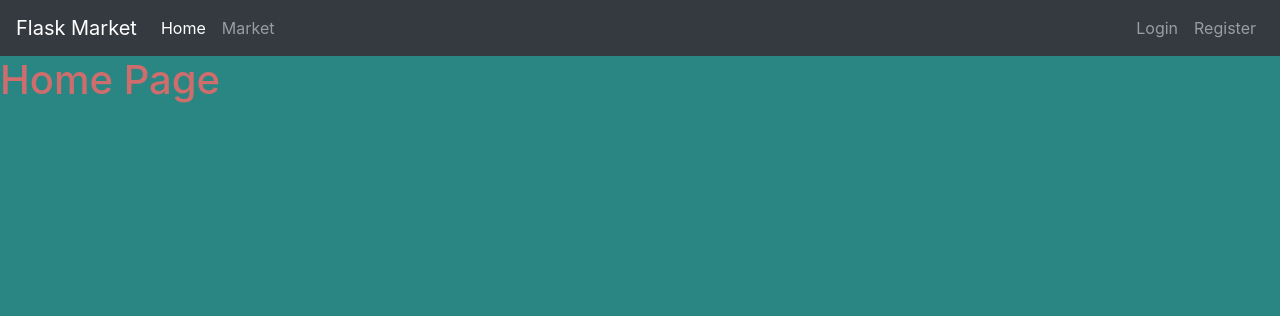
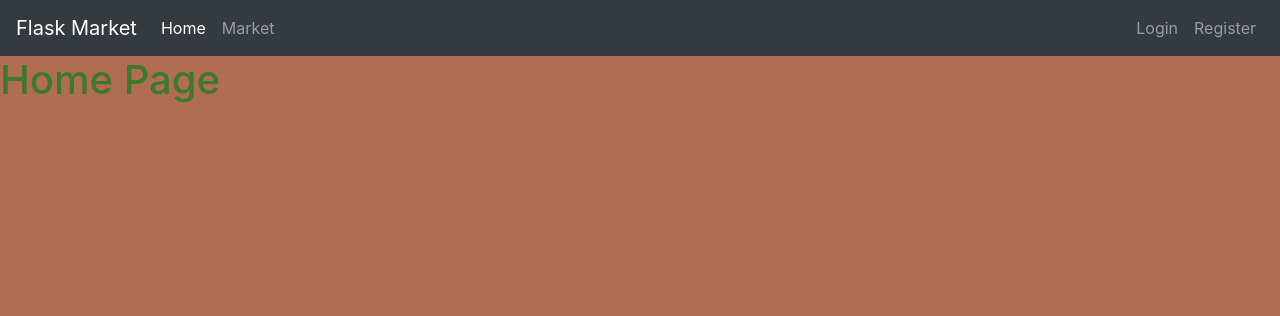
Before and after one commit to giorgiopisano/FlaskMarket, a Flask app: page / in a window 1280 px wide. Shown: the top 316 px of the page. Run offline with Flask 2, Linux system fonts and the light colour scheme.

Commit message:
change colors

```diff
--- a/templates/home.html
+++ b/templates/home.html
@@ -52,8 +52,8 @@
   </body>
   <style>
       body {
-        background-color: #2a8682;
-        color: rgb(207, 109, 109)
+        background-color: #b16d53;
+        color: rgb(59, 121, 47)
       }
   </style>
 </html>
```
